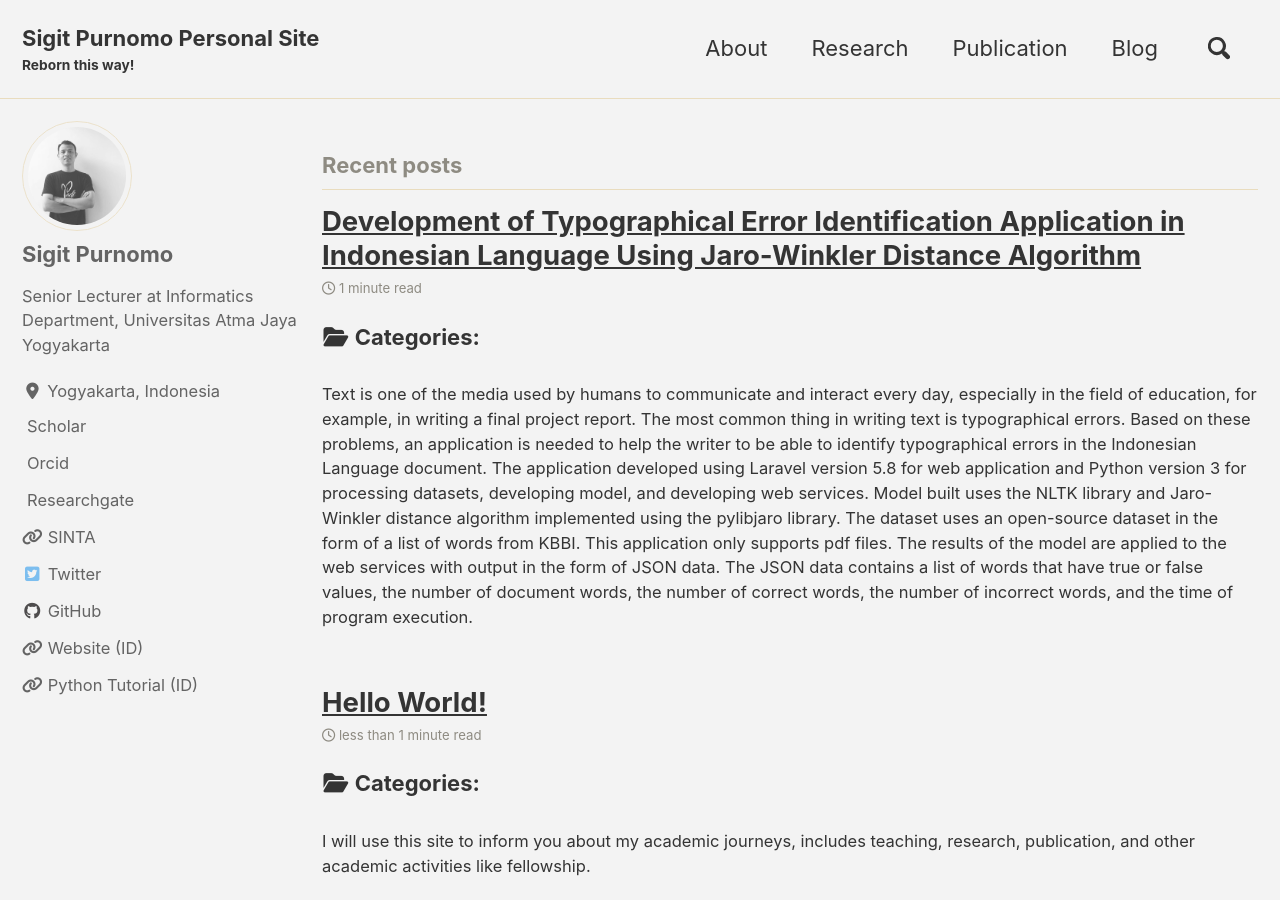
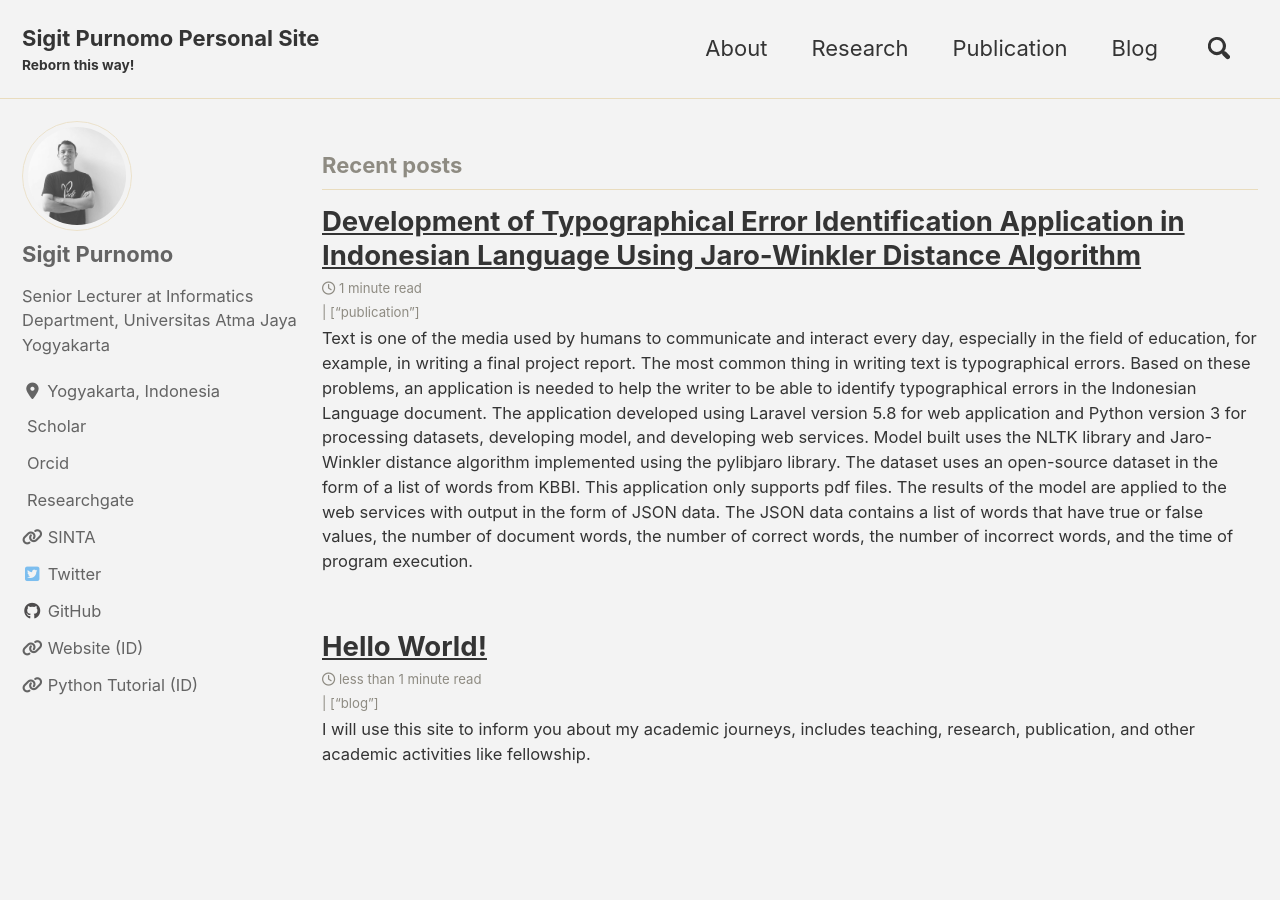
Before and after one commit to sigit-purnomo/sigit-purnomo.github.io, a Jekyll site: the page built from index.html, in a window 1280 px wide and 900 px high. Built offline with Jekyll 4.4.1, drawn with Linux system fonts in a browser that asks for light colours; cached includes are drawn as plain includes; nearby versions of some CDN libraries; the list of posts is cut into pages by our own code; a style sheet for code colours, icons or effects is not loaded.

Commit message:
Update archive-single.html

```diff
--- a/_includes/archive-single.html
+++ b/_includes/archive-single.html
@@ -27,16 +27,8 @@
     {% if post.read_time %}
       <p class="page__meta"><i class="far fa-clock" aria-hidden="true"></i> {% include read-time.html %}</p>
     {% endif %}
-    <p class="page__taxonomy">
-    <strong><i class="fas fa-fw fa-folder-open" aria-hidden="true"></i> {{ site.data.ui-text[site.locale].categories_label | default: "Categories:" }} </strong>
-    <span itemprop="keywords">
-    {% for hash in category_hashes %}
-      {% assign keyValue = hash | split: '|' %}
-      {% capture category_word %}{{ keyValue[1] | strip_newlines }}{% endcapture %}
-      <a href="{{ category_word | slugify | prepend: path_type | prepend: site.category_archive.path | relative_url }}" class="page__taxonomy-item" rel="tag">{{ category_word }}</a>{% unless forloop.last %}<span class="sep">, </span>{% endunless %}
-    {% endfor %}
-    </span>
-    </p>
+    {% if post.categories %}<p class="page__meta"> | {{ post.categories | markdownify | strip_html }}</p>{% endif %}
+
     {% if post.excerpt %}<p class="archive__item-excerpt" itemprop="description">{{ post.excerpt | markdownify | strip_html }}</p>{% endif %}
   </article>
 </div>
```
